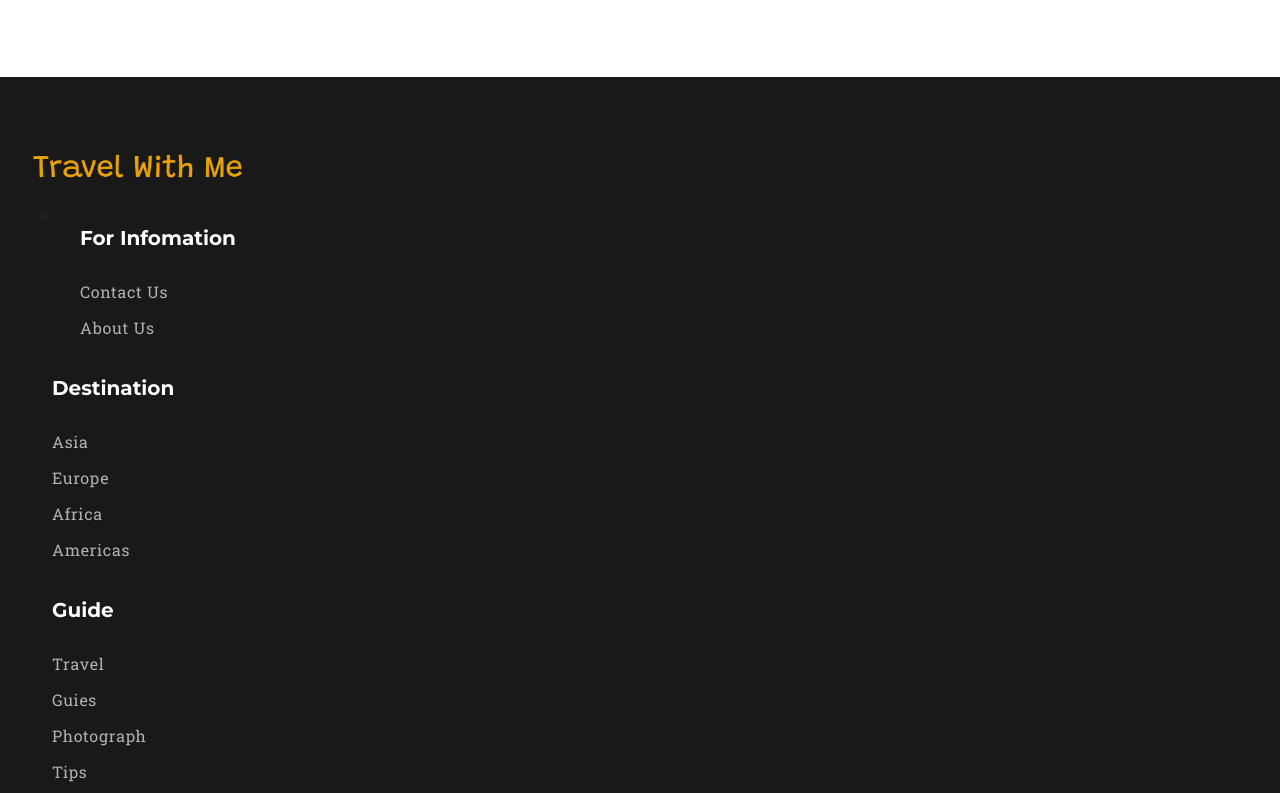
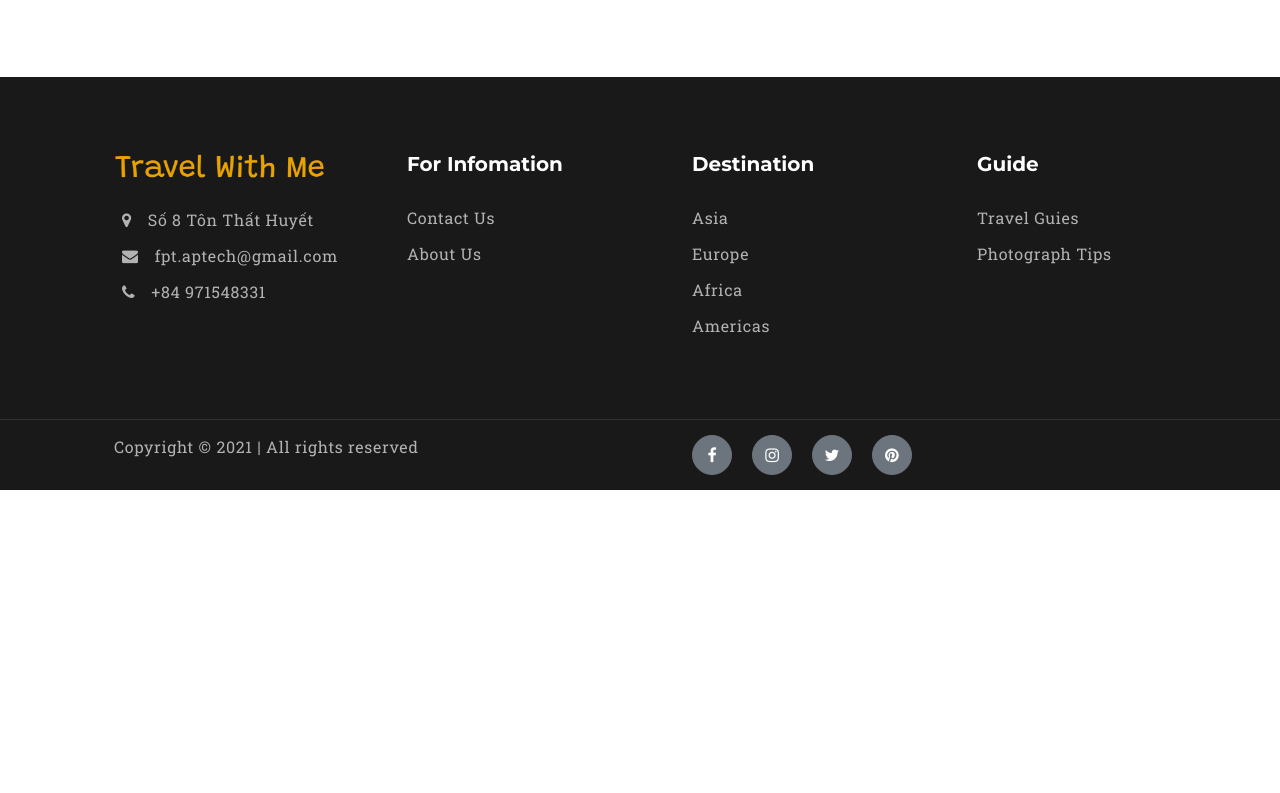
Before and after one commit to langvong01/ProjectSem1, a plain HTML site: page galley.html in a window 1280 px wide. Shown: the part 2079-2872 px from the top of the page. After the commit the page ends 2569 px from the top, so only its background shows below. Drawn offline with nearby package versions, Linux system fonts and the light colour scheme; a web font is replaced by a local one.

Commit message:
fix ui footer

```diff
--- a/galley.html
+++ b/galley.html
@@ -1321,7 +1321,7 @@
       </div>
     </section>
     <!--Footer Section-->
-    <footer class="footer-section galley-footer-section" id="footer>
+    <footer class="footer-section">
       <div class="container">
         <div class="row">
           <div class="col-lg-3">
@@ -1331,7 +1331,20 @@
                   <img src="img/logo.png" alt="" height="25" />
                 </a>
               </div>
-              <ul>x
+              <ul>
+                <li>
+                  <i href="#" class="fa fa-map-marker mr-3"></i>Số 8 Tôn Thất
+                  Huyết
+                </li>
+                <li>
+                  <i href="#" class="fa fa-envelope mr-3"></i
+                  >fpt.aptech@gmail.com
+                </li>
+                <li><i href="#" class="fa fa-phone mr-3"></i>+84 971548331</li>
+              </ul>
+            </div>
+          </div>
+          <div class="col-lg-3">
             <div class="footer-widget">
               <h5>For Infomation</h5>
               <ul>
```
